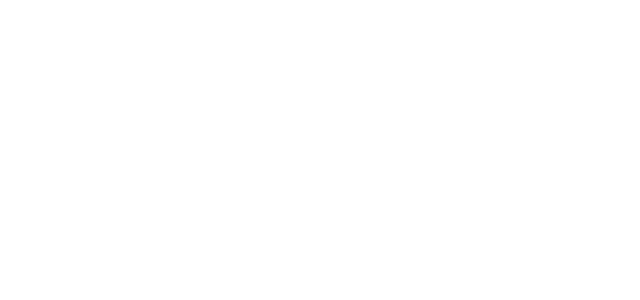
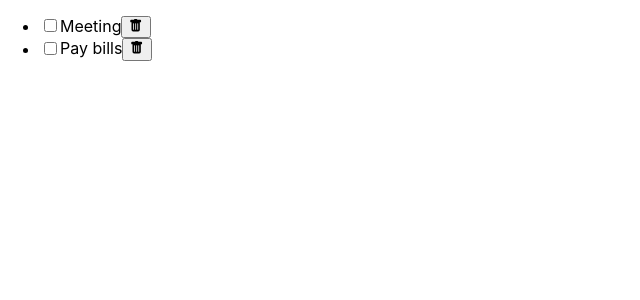
Before and after one commit to deepbm/to-do-list, a React (Create React App) app: page / in a window 1280 px wide. Shown: the top 300 px of the page, without its empty margins (0-640 px from the left). Built offline with nearby package versions, Linux system fonts and the light colour scheme; the HTML template or start-up script is replaced by a standard one.

Commit message:
Add: show todos list

```diff
--- a/package.json
+++ b/package.json
@@ -8,6 +8,7 @@
     "@testing-library/user-event": "^13.2.1",
     "react": "^18.2.0",
     "react-dom": "^18.2.0",
+    "react-icons": "^4.10.1",
     "react-scripts": "5.0.1",
     "web-vitals": "^2.1.0"
   },
--- a/src/App.js
+++ b/src/App.js
@@ -1,5 +1,11 @@
+import ToDoList from './components/ToDoList';
+
 function App() {
-  return <></>;
+  return (
+    <>
+      <ToDoList />
+    </>
+  );
 }
 
 export default App;
--- /dev/null
+++ b/src/components/ToDoList.jsx
@@ -0,0 +1,18 @@
+import React, { useState } from 'react';
+import ToDoListItem from './ToDoListItem';
+
+export default function ToDoList() {
+  const [todos, setTodos] = useState(initialTodos);
+  return (
+    <ul>
+      {todos.map(todo => (
+        <ToDoListItem key={todo.id} todo={todo} />
+      ))}
+    </ul>
+  );
+}
+
+const initialTodos = [
+  { id: 1, text: 'Meeting', status: 'active' },
+  { id: 2, text: 'Pay bills', status: 'active' },
+];
--- /dev/null
+++ b/src/components/ToDoListItem.jsx
@@ -0,0 +1,14 @@
+import React from 'react';
+import { BsFillTrashFill } from 'react-icons/bs';
+
+export default function ToDoListItem({ todo: { id, text, status } }) {
+  return (
+    <li>
+      <input type='checkbox' id={id} name='text' />
+      <label for={id}>{text}</label>
+      <button>
+        <BsFillTrashFill />
+      </button>
+    </li>
+  );
+}
```
Also changed, not shown: 1 other file (tests, documents, lock files or other folders).
